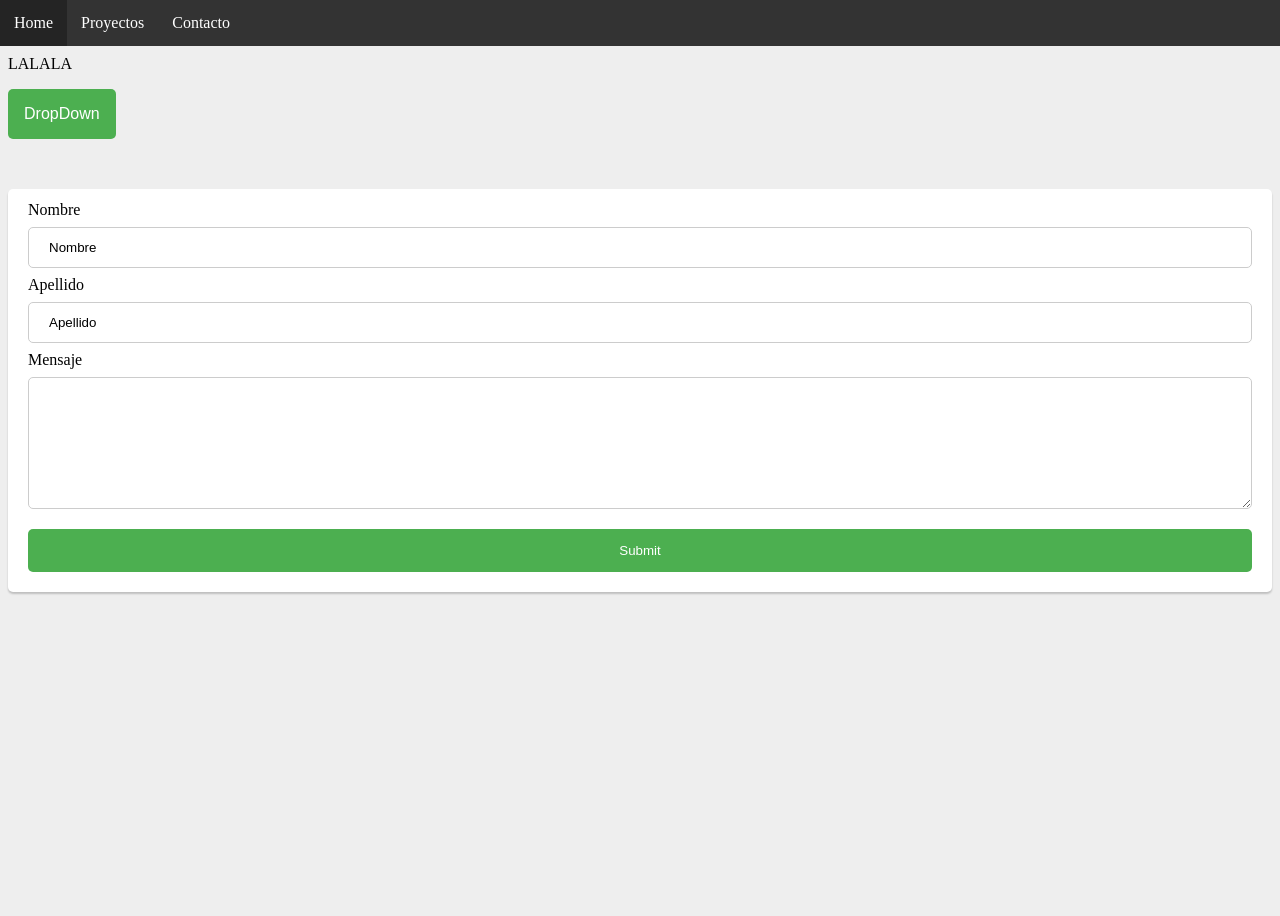
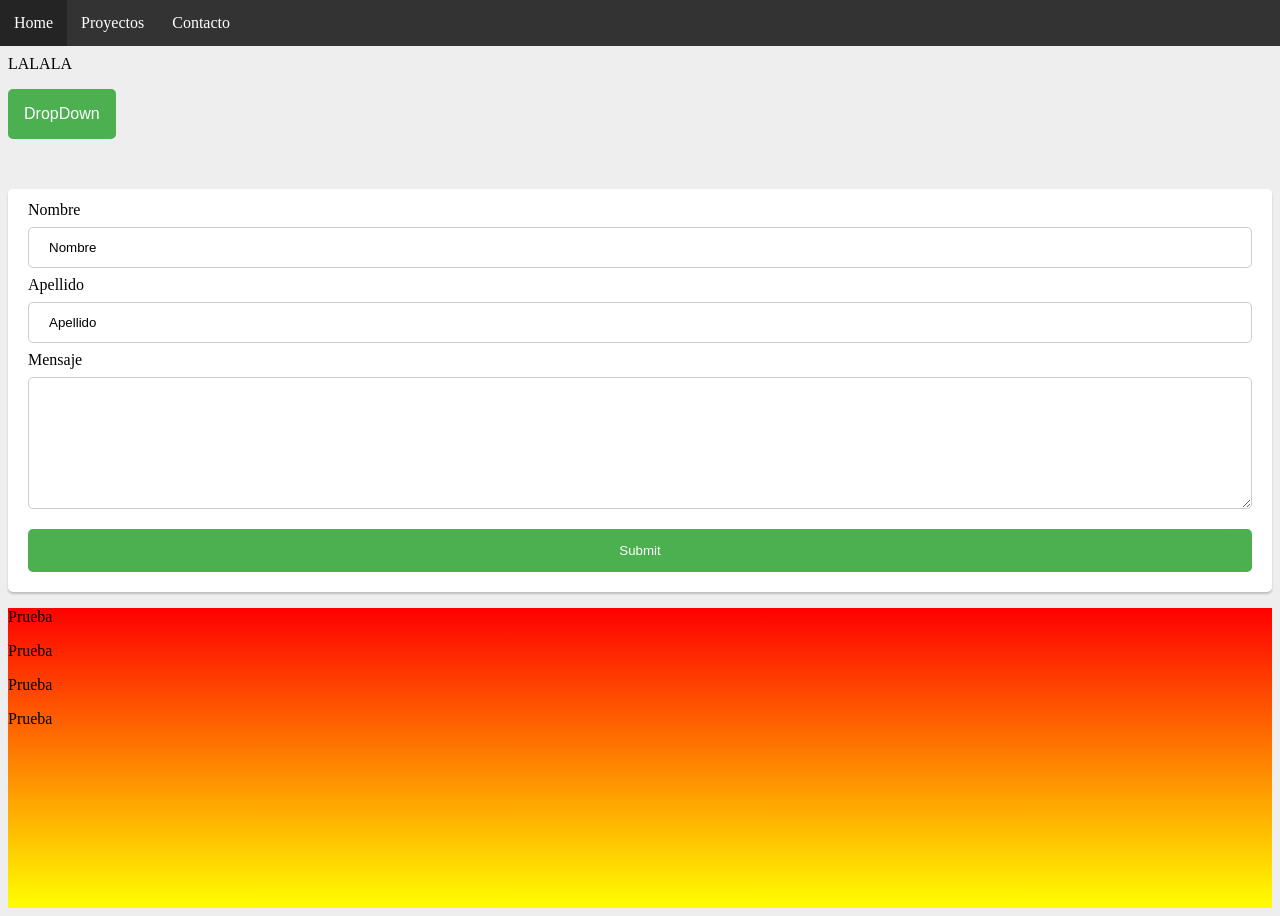
Before and after one commit to trattoos/CSS, a plain HTML site: page index.html in a window 1280 px wide. Before the commit the page ends 800 px from the top, so only its background shows below. Drawn offline with Linux system fonts and the light colour scheme.

Commit message:
background css

```diff
--- a/css/index.css
+++ b/css/index.css
@@ -118,3 +118,16 @@ textarea {
   border-radius: 5px;
   box-sizing: border-box;
 }
+
+
+.fondo {
+  height: 300px;
+  background-size: cover;
+  background-image: linear-gradient(red, yellow);
+  background-color: rgba(0, 0, 0, 0.2);
+  background-repeat: no-repeat;
+  background-position: top left;
+
+
+  background: green url('http://phttps://placekitten.com/lacekitten.com/200/300') no-repeat left top , stop;
+}
--- a/index.html
+++ b/index.html
@@ -5,9 +5,10 @@
     <meta http-equiv="X-UA-Compatible" content="IE=edge" />
     <meta name="viewport" content="width=device-width, initial-scale=1.0" />
     <link rel="stylesheet" href="/css/index.css" />
-    <title>PortFolio</title>
+    <title>CSS</title>
   </head>
   <body>
+    <!-- NavBar -->
     <ul>
       <li class="active"><a href="#">Home</a></li>
       <li><a href="#">Proyectos</a></li>
@@ -18,6 +19,7 @@
       <p>LALALA</p>
     </div>
 
+    <!-- Boton desplegable -->
     <div class="dropdown">
       <button class="dropdown-btn">DropDown</button>
       <div class="dropdown-content">
@@ -27,10 +29,11 @@
       </div>
     </div>
 
+    <!-- Formulario  -->
     <div class="box">
       <form>
         <label>Nombre</label>
-        <input type="text" name="nombre" id="nombre" value="Nombre"/>
+        <input type="text" name="nombre" id="nombre" value="Nombre" />
 
         <label for="">Apellido</label>
         <input type="text" name="apellido" id="apellido" value="Apellido" />
@@ -41,6 +44,13 @@
         <input type="submit" />
       </form>
     </div>
+    <!-- Backgrounds -->
+    <div class="fondo">
+      <p>Prueba</p>
+      <p>Prueba</p>
+      <p>Prueba</p>
+      <p>Prueba</p>
+    </div>
   </body>
   <script src="/js/index.js"></script>
 </html>
```
